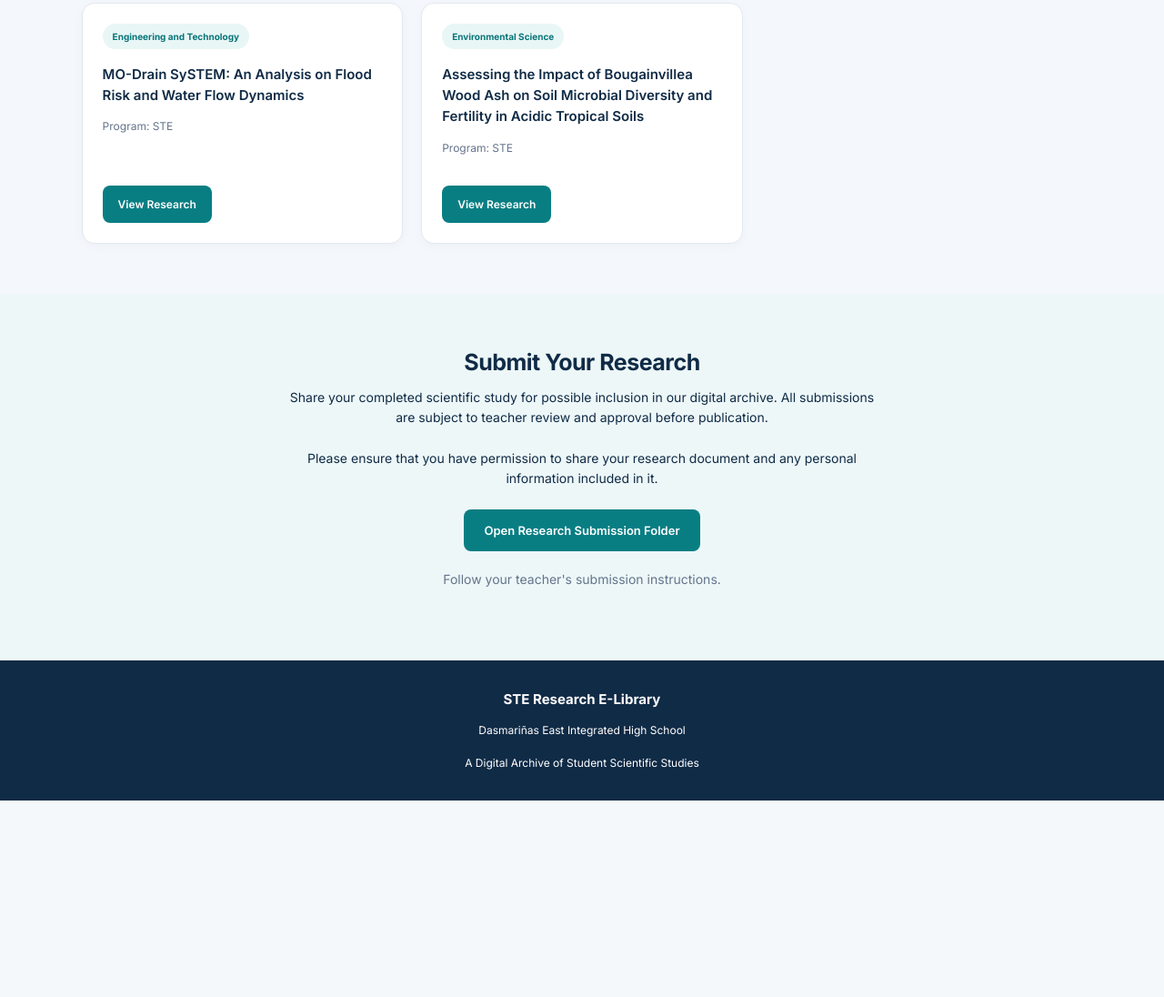
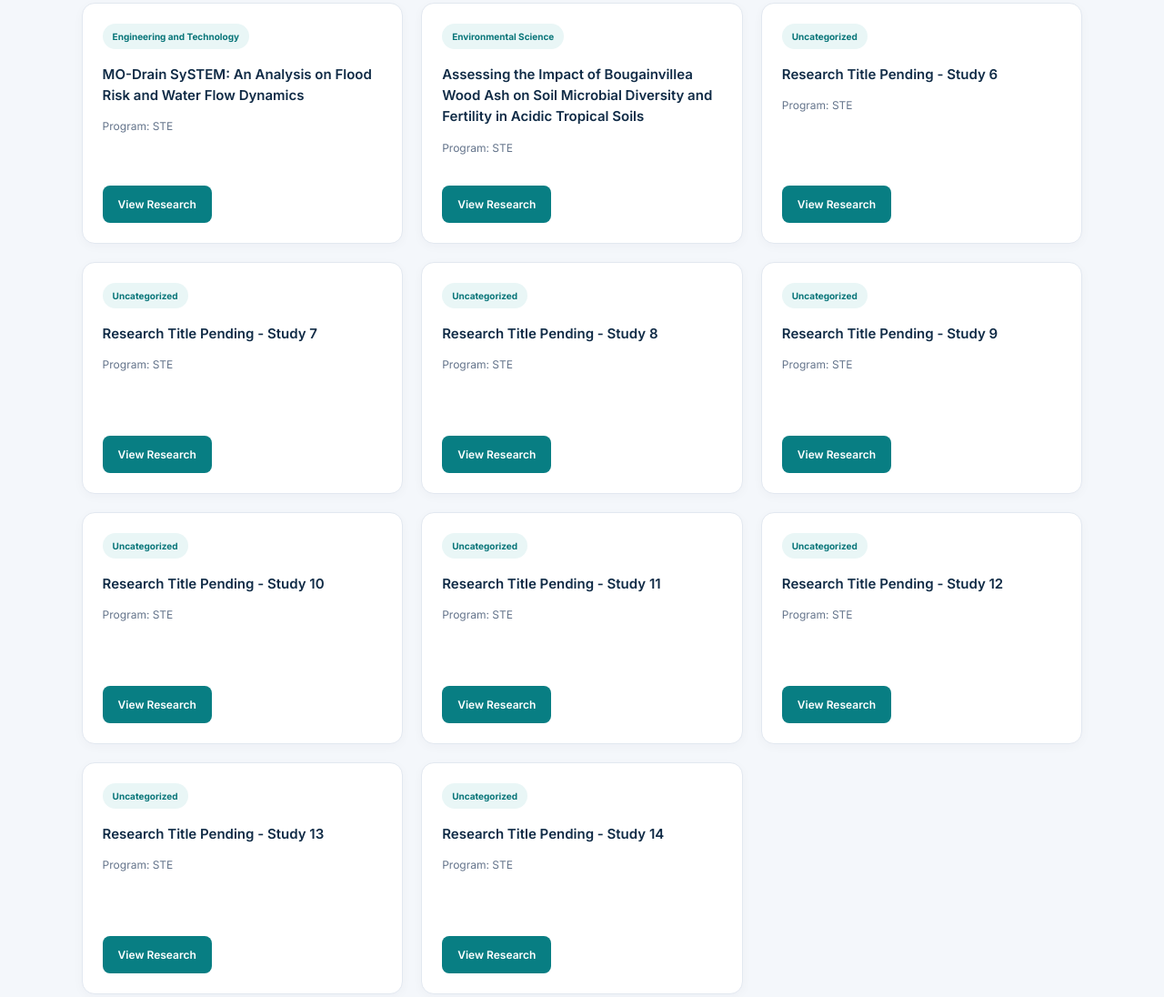
Before and after one commit to maquevans-commits/STE-Research-E-Library, a plain HTML site: page index.html in a window 1280 px wide. Shown: the part 1840-2936 px from the top of the page at 91% size. Before the commit the page ends 2720 px from the top, so only its background shows below. Drawn offline with Linux system fonts and the light colour scheme.

Commit message:
Refactor index.html and add new research entries
Updated comments and improved formatting in index.html. Added new research links with placeholder titles and information.

```diff
--- a/index.html
+++ b/index.html
@@ -86,7 +86,7 @@ nav a:hover {
   color: #9de2e2;
 }
 
-/* RESPONSIVE BANNER */
+/* BANNER */
 
 .hero {
   background: linear-gradient(
@@ -477,9 +477,7 @@ dialog .btn {
 <header>
   <div class="brand">
     STE Research E-Library
-    <small>
-      Dasmariñas East Integrated High School
-    </small>
+    <small>Dasmariñas East Integrated High School</small>
   </div>
 
   <nav>
@@ -492,7 +490,7 @@ dialog .btn {
 
 <main>
 
-<!-- CLICKABLE BANNER -->
+<!-- BANNER -->
 
 <section class="hero" id="home">
   <a
@@ -518,15 +516,14 @@ dialog .btn {
   </h2>
 
   <p class="subtitle">
-    A digital learning resource for STE
-    and regular students.
+    A digital learning resource for STE and regular students.
   </p>
 
   <p>
-    The STE Research E-Library preserves and
-    showcases approved student scientific studies.
-    It promotes research literacy, academic integrity,
-    and evidence-based learning.
+    The STE Research E-Library preserves and showcases
+    approved student scientific studies. It promotes
+    research literacy, academic integrity, and
+    evidence-based learning.
   </p>
 
   <div class="stats">
@@ -550,7 +547,7 @@ dialog .btn {
 
 </section>
 
-<!-- LIBRARY -->
+<!-- RESEARCH LIBRARY -->
 
 <section id="library">
 
@@ -569,13 +566,11 @@ dialog .btn {
       placeholder="Search research studies..."
       aria-label="Search research studies">
 
-    <select id="category"
-      aria-label="Research category">
+    <select id="category" aria-label="Research category">
       <option value="">All Categories</option>
     </select>
 
-    <select id="level"
-      aria-label="Student program">
+    <select id="level" aria-label="Student program">
       <option value="">All Student Programs</option>
       <option value="STE">STE</option>
       <option value="Regular">Regular</option>
@@ -598,21 +593,19 @@ dialog .btn {
 
 <section class="submit-section" id="submit">
 
-  <h2 class="section-title">
-    Submit Your Research
-  </h2>
+  <h2 class="section-title">Submit Your Research</h2>
 
   <p>
-    Share your completed scientific study
-    for possible inclusion in our digital archive.
-    All submissions are subject to teacher
-    review and approval before publication.
+    Share your completed scientific study for possible
+    inclusion in our digital archive. All submissions
+    are subject to teacher review and approval
+    before publication.
   </p>
 
   <p>
-    Please ensure that you have permission
-    to share your research document and
-    any personal information included in it.
+    Please ensure that you have permission to share
+    your research document and any personal
+    information included in it.
   </p>
 
   <a
@@ -634,9 +627,7 @@ dialog .btn {
 <footer>
   <strong>STE Research E-Library</strong>
   <p>Dasmariñas East Integrated High School</p>
-  <small>
-    A Digital Archive of Student Scientific Studies
-  </small>
+  <small>A Digital Archive of Student Scientific Studies</small>
 </footer>
 
 <!-- RESEARCH DETAILS POPUP -->
@@ -656,10 +647,9 @@ dialog .btn {
 
 <script>
 
-/* RESEARCH STUDIES */
+/* ALL RESEARCH STUDIES */
 
 const studies = [
-
   {
     id: 1,
     title: "Formulation and Efficacy of a Lemongrass and Oregano-Based Candle as a Natural Mosquito Repellent",
@@ -667,14 +657,10 @@ const studies = [
     year: "Not yet provided",
     program: "STE",
     category: "Life Sciences",
-    keywords: [
-      "lemongrass", "oregano", "candle",
-      "mosquito", "repellent"
-    ],
-    abstract: "Abstract not yet provided. Open the research paper to read the complete study.",
+    keywords: ["lemongrass", "oregano", "candle", "mosquito", "repellent"],
+    abstract: "Open the research paper to read the complete study.",
     pdfUrl: "https://drive.google.com/file/d/1IMQRG8KVf7c5m8hgped2sYZTcX2X40_A/view?usp=sharing"
   },
-
   {
     id: 2,
     title: "Utilizing Coconut (Cocos nucifera) Husk as Paper and Banana (Musa acuminata) as Adhesive for Sustainable Paper Bags",
@@ -682,14 +668,10 @@ const studies = [
     year: "Not yet provided",
     program: "STE",
     category: "Environmental Science",
-    keywords: [
-      "coconut", "banana", "paper",
-      "adhesive", "sustainable"
-    ],
-    abstract: "Abstract not yet provided. Open the research paper to read the complete study.",
+    keywords: ["coconut", "banana", "paper", "adhesive", "sustainable"],
+    abstract: "Open the research paper to read the complete study.",
     pdfUrl: "https://drive.google.com/file/d/1nVnu_p7Fd6kIacqEoGNywkSGS22o5SxR/view?usp=drive_link"
   },
-
   {
     id: 3,
     title: "From Waste to Weapon: Developing an Eco-Friendly Cockroach Control Solution from Pineapple Peels (Ananas comosus), Rice Hulls (Oryza sativa L.), and Turmeric (Curcuma longa)",
@@ -697,14 +679,10 @@ const studies = [
     year: "Not yet provided",
     program: "STE",
     category: "Life Sciences",
-    keywords: [
-      "cockroach", "pineapple", "rice hulls",
-      "turmeric", "pest control"
-    ],
-    abstract: "Abstract not yet provided. Open the research paper to read the complete study.",
+    keywords: ["cockroach", "pineapple", "rice hulls", "turmeric", "pest control"],
+    abstract: "Open the research paper to read the complete study.",
     pdfUrl: "https://drive.google.com/file/d/1FHx8InCkViui-JNNKfs9J-ebms03Y3bp/view?usp=drive_link"
   },
-
   {
     id: 4,
     title: "MO-Drain SySTEM: An Analysis on Flood Risk and Water Flow Dynamics",
@@ -712,14 +690,10 @@ const studies = [
     year: "Not yet provided",
     program: "STE",
     category: "Engineering and Technology",
-    keywords: [
-      "flood", "drainage", "water flow",
-      "flood risk", "MO-Drain"
-    ],
-    abstract: "Abstract not yet provided. Open the research paper to read the complete study.",
+    keywords: ["flood", "drainage", "water flow", "flood risk", "MO-Drain"],
+    abstract: "Open the research paper to read the complete study.",
     pdfUrl: "https://drive.google.com/file/d/1NB4dR1EvKC23nJJUGXF5Hd1DXQLD10g4/view?usp=drive_link"
   },
-
   {
     id: 5,
     title: "Assessing the Impact of Bougainvillea Wood Ash on Soil Microbial Diversity and Fertility in Acidic Tropical Soils",
@@ -727,14 +701,112 @@ const studies = [
     year: "Not yet provided",
     program: "STE",
     category: "Environmental Science",
-    keywords: [
-      "bougainvillea", "wood ash", "soil",
-      "microbial diversity", "soil fertility"
-    ],
-    abstract: "Abstract not yet provided. Open the research paper to read the complete study.",
+    keywords: ["bougainvillea", "wood ash", "soil", "microbial diversity", "soil fertility"],
+    abstract: "Open the research paper to read the complete study.",
     pdfUrl: "https://drive.google.com/file/d/1okKqsDTdgOg7ovsT1BQj5qwICYTQTOx2/view?usp=drive_link"
+  },
+
+  /* NEW RESEARCH LINKS */
+
+  {
+    id: 6,
+    title: "Research Title Pending - Study 6",
+    authors: "Not yet provided",
+    year: "Not yet provided",
+    program: "STE",
+    category: "Uncategorized",
+    keywords: ["research", "study 6"],
+    abstract: "Open the research paper to read the complete study.",
+    pdfUrl: "https://drive.google.com/file/d/1yxdkXULSdgXXu_MbLggBWZSkO5UDOhET/view?usp=drive_link"
+  },
+  {
+    id: 7,
+    title: "Research Title Pending - Study 7",
+    authors: "Not yet provided",
+    year: "Not yet provided",
+    program: "STE",
+    category: "Uncategorized",
+    keywords: ["research", "study 7"],
+    abstract: "Open the research paper to read the complete study.",
+    pdfUrl: "https://drive.google.com/file/d/1CCLmgwN-CXtgB-_T8rMU976rLVUSpYA2/view?usp=drive_link"
+  },
+  {
+    id: 8,
+    title: "Research Title Pending - Study 8",
+    authors: "Not yet provided",
+    year: "Not yet provided",
+    program: "STE",
+    category: "Uncategorized",
+    keywords: ["research", "study 8"],
+    abstract: "Open the research paper to read the complete study.",
+    pdfUrl: "https://drive.google.com/file/d/1-Yz_keHnS364KqtZt0P8xzO5Qzu6YzXP/view?usp=drive_link"
+  },
+  {
+    id: 9,
+    title: "Research Title Pending - Study 9",
+    authors: "Not yet provided",
+    year: "Not yet provided",
+    program: "STE",
+    category: "Uncategorized",
+    keywords: ["research", "study 9"],
+    abstract: "Open the research paper to read the complete study.",
+    pdfUrl: "https://drive.google.com/file/d/1uKNWQsKI4oHJIWEOiSQXrFew1V4PrL4U/view?usp=drive_link"
+  },
+  {
+    id: 10,
+    title: "Research Title Pending - Study 10",
+    authors: "Not yet provided",
+    year: "Not yet provided",
+    program: "STE",
+    category: "Uncategorized",
+    keywords: ["research", "study 10"],
+    abstract: "Open the research paper to read the complete study.",
+    pdfUrl: "https://drive.google.com/file/d/1yv8CB3-d7Hh-6C8mZg-U5KRA8KsuZM5R/view?usp=drive_link"
+  },
+  {
+    id: 11,
+    title: "Research Title Pending - Study 11",
+    authors: "Not yet provided",
+    year: "Not yet provided",
+    program: "STE",
+    category: "Uncategorized",
+    keywords: ["research", "study 11"],
+    abstract: "Open the research paper to read the complete study.",
+    pdfUrl: "https://drive.google.com/file/d/1dLpzgMjfX8xVleUH4FdlQmezS7Eo6LIF/view?usp=drive_link"
+  },
+  {
+    id: 12,
+    title: "Research Title Pending - Study 12",
+    authors: "Not yet provided",
+    year: "Not yet provided",
+    program: "STE",
+    category: "Uncategorized",
+    keywords: ["research", "study 12"],
+    abstract: "Open the research paper to read the complete study.",
+    pdfUrl: "https://drive.google.com/file/d/1EwSdk44cRaYsu7rWzg7wFnvCxr5AHf6m/view?usp=drive_link"
+  },
+  {
+    id: 13,
+    title: "Research Title Pending - Study 13",
+    authors: "Not yet provided",
+    year: "Not yet provided",
+    program: "STE",
+    category: "Uncategorized",
+    keywords: ["research", "study 13"],
+    abstract: "Open the research paper to read the complete study.",
+    pdfUrl: "https://drive.google.com/file/d/15AOasYTbmX8bWEBWCd-bS0Vn8K8fAU27/view?usp=drive_link"
+  },
+  {
+    id: 14,
+    title: "Research Title Pending - Study 14",
+    authors: "Not yet provided",
+    year: "Not yet provided",
+    program: "STE",
+    category: "Uncategorized",
+    keywords: ["research", "study 14"],
+    abstract: "Open the research paper to read the complete study.",
+    pdfUrl: "https://drive.google.com/file/d/1lCLv5t5xGMlhKYId7oucaFAaroXDY2Qv/view?usp=drive_link"
   }
-
 ];
 
 /* ELEMENTS */
```
